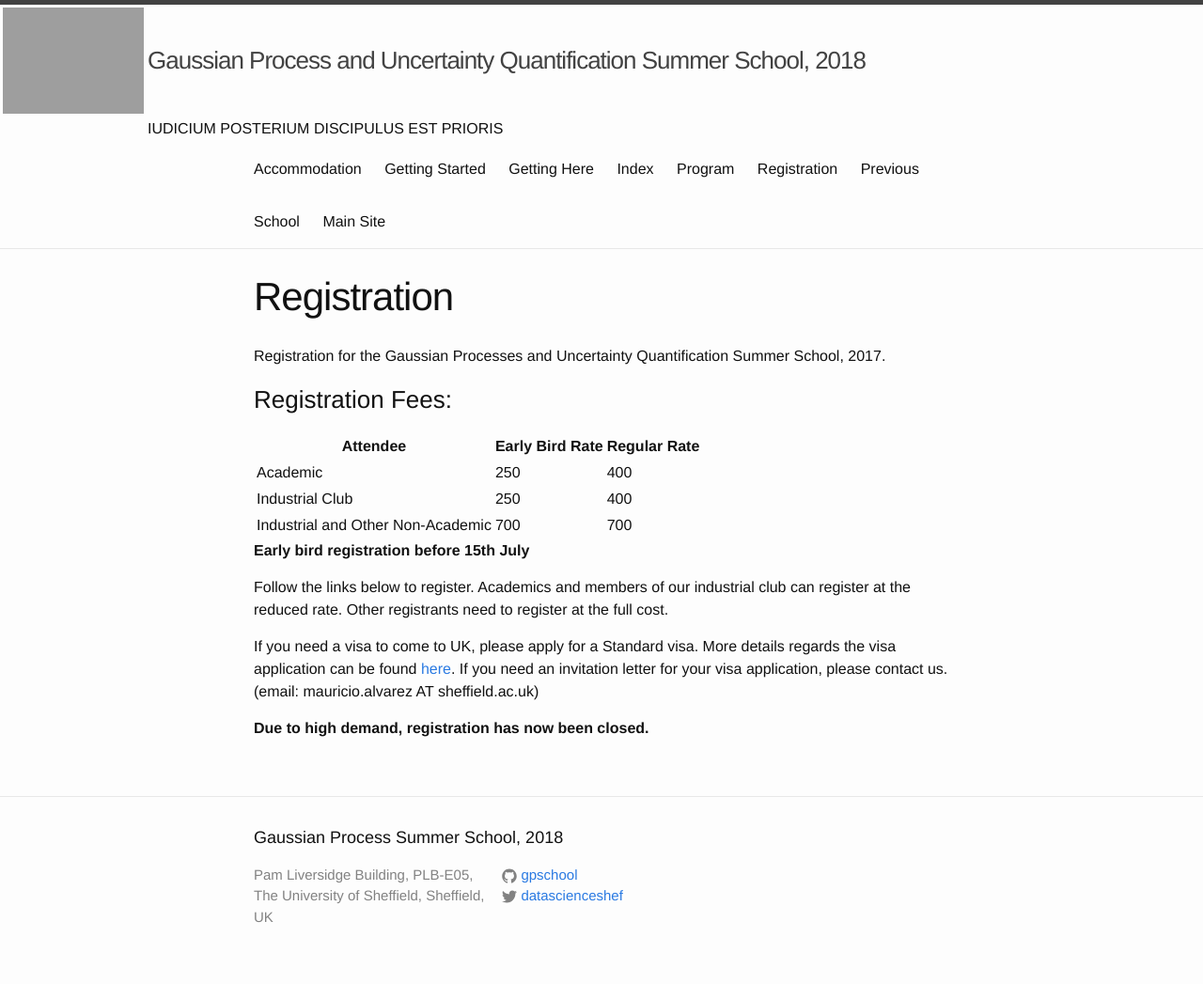
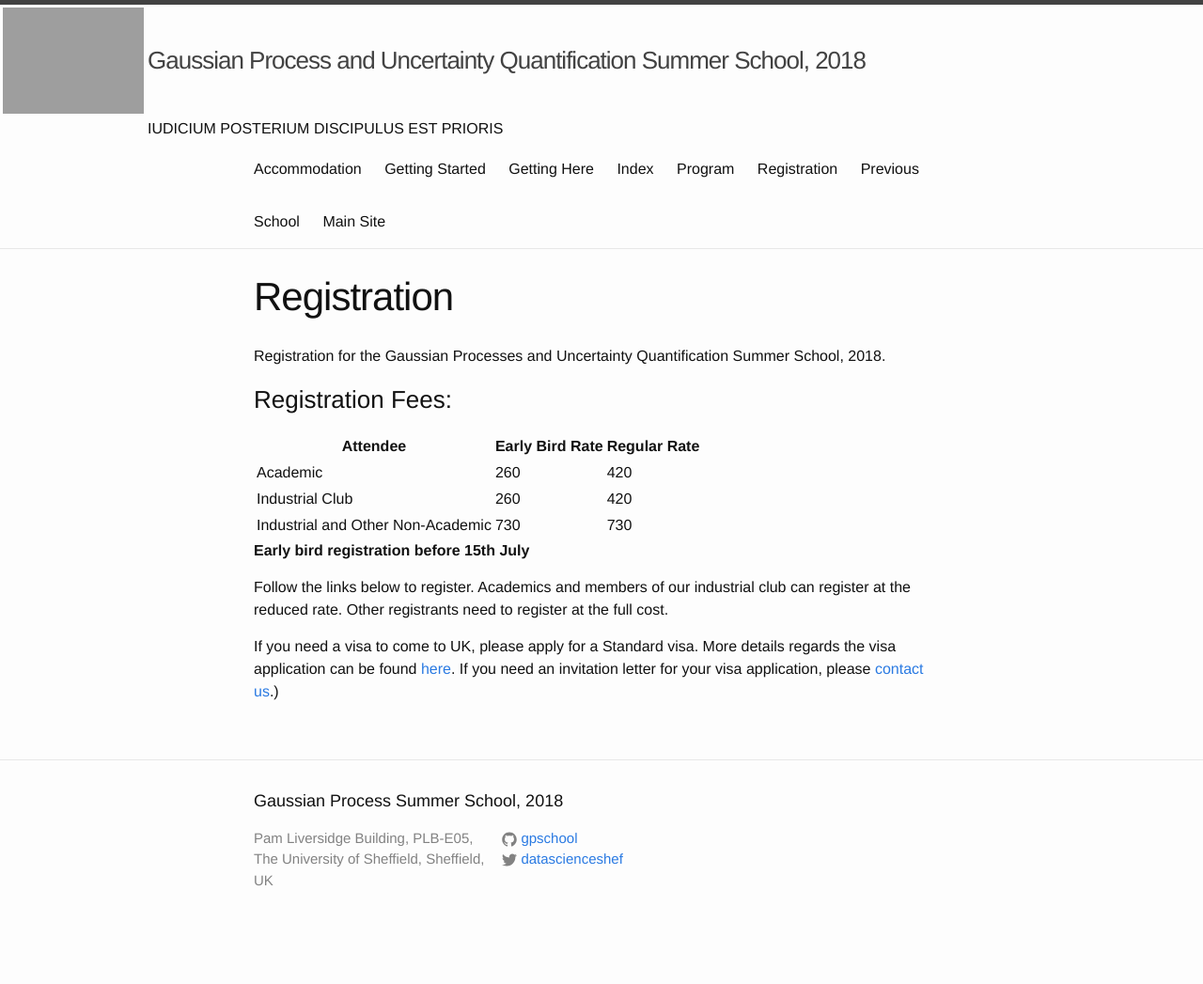
Before and after one commit to gpschool/gpss18, a Jekyll site: the page built from registration.md, in a window 1280 px wide. Shown: the whole page at 94% size. Built offline with Jekyll 4.4.1, drawn with Linux system fonts in a browser that asks for light colours; after the commit the page ends 1008 px from its top, so only the background shows below that.

Commit message:
Small corrections
removed closed message
fixed date
fixed email
increased prices

```diff
--- a/registration.md
+++ b/registration.md
@@ -6,15 +6,15 @@ main: Y
 ---
 
 
-Registration for the Gaussian Processes and Uncertainty Quantification Summer School, 2017.
+Registration for the Gaussian Processes and Uncertainty Quantification Summer School, 2018.
 
 ### Registration Fees:
 
 Attendee                         | Early Bird Rate | Regular Rate
 ---------------------------------|-----------------|--------------
-Academic                 |  250 |  400
-Industrial Club          |  250 |  400
-Industrial and Other Non-Academic  | 700 |  700
+Academic                 |  260 |  420
+Industrial Club          |  260 |  420
+Industrial and Other Non-Academic  | 730 |  730
 
 **Early bird registration before 15th July**
 
@@ -25,7 +25,4 @@ to register at the full cost.
 If you need a visa to come to UK, please apply for a Standard
 visa. More details regards the visa application can be found
 [here](https://www.gov.uk/standard-visitor-visa). If you need an
-invitation letter for your visa application, please contact us. (email:
-mauricio.alvarez AT sheffield.ac.uk)
-
-**Due to high demand, registration has now been closed.**
+invitation letter for your visa application, please [contact us](mailto:mauricio.alvarez@sheffield.ac.uk).)
```
